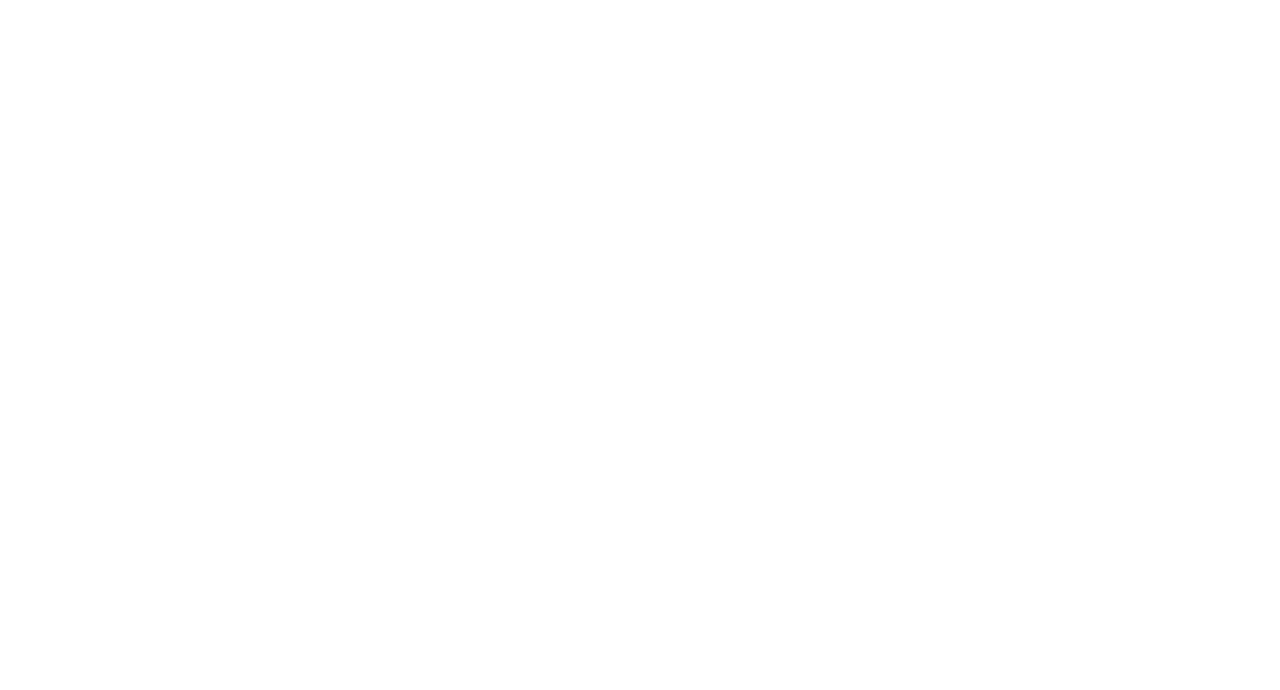
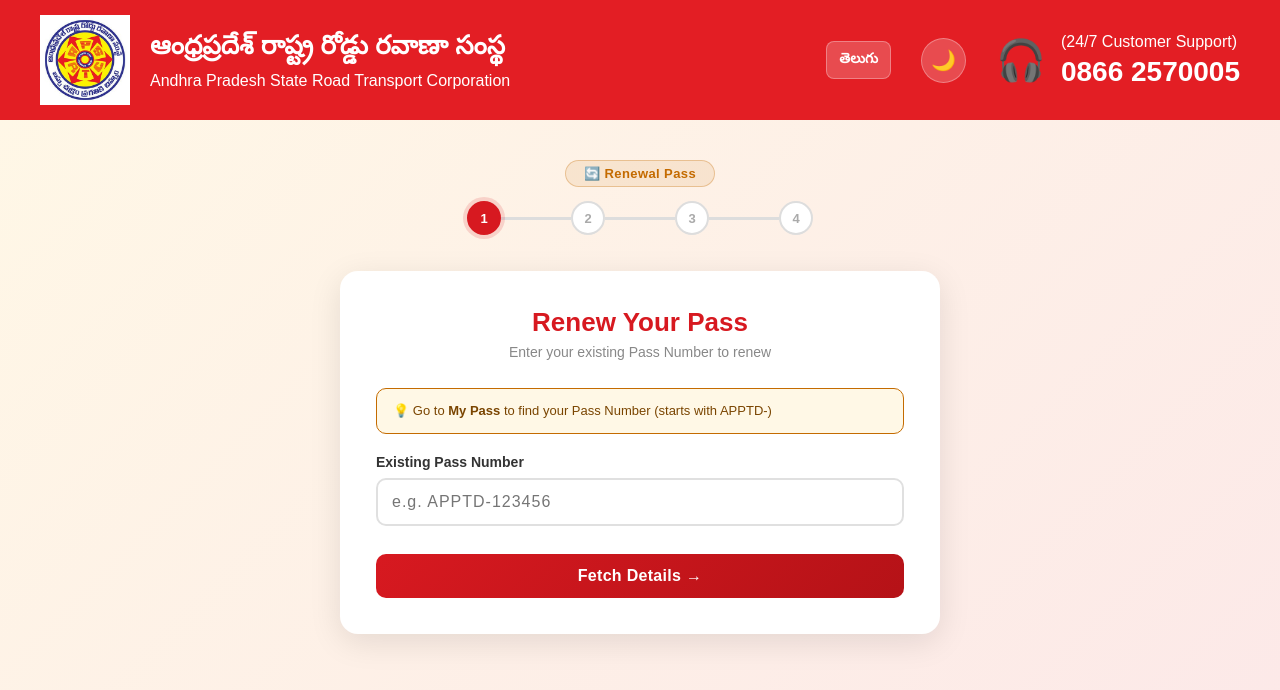
Before and after one commit to maneesha-9705/Bus-Pass-System, a React (Vite) app in the folder frontend/: page /renewal in a window 1280 px wide. Before the commit this address had no page. Shown: the top 690 px of the page. Built offline with nearby package versions, Linux system fonts and the light colour scheme.

Commit message:
add renewal

```diff
--- a/frontend/src/App.jsx
+++ b/frontend/src/App.jsx
@@ -27,7 +27,8 @@
       <Route path="/non-gov-emp-form" element={<NonGovEmpApplicationForm />} />
       <Route path="/trace-details" element={<TraceDetails />} />
       <Route path="/update-details" element={<UpdateDetails />} />
-      <Route path="/payment" element={<Payment />} />
+      <Route path="/payment" element={<Payment mode="new" />} />
+      <Route path="/renewal" element={<Payment mode="renewal" />} />
       <Route path="/my-pass" element={<MyPass />} />
     </Routes>
   );
--- a/frontend/src/components/Payment.css
+++ b/frontend/src/components/Payment.css
@@ -345,6 +345,49 @@
     animation: fadeSlide 0.5s ease;
 }
 
+/* ─── Mode Badge ─── */
+.mode-badge {
+    display: inline-block;
+    padding: 5px 18px;
+    border-radius: 20px;
+    font-size: 13px;
+    font-weight: 700;
+    letter-spacing: 0.4px;
+    margin-bottom: 4px;
+}
+
+.mode-badge.new {
+    background: rgba(215, 25, 32, 0.1);
+    color: #d71920;
+    border: 1.5px solid rgba(215, 25, 32, 0.25);
+}
+
+.mode-badge.renewal {
+    background: rgba(196, 107, 0, 0.1);
+    color: #c46b00;
+    border: 1.5px solid rgba(196, 107, 0, 0.3);
+}
+
+/* ─── Renewal Hint ─── */
+.renewal-hint {
+    background: #fff8e6;
+    border: 1.5px solid #c46b00;
+    border-radius: 10px;
+    padding: 12px 16px;
+    font-size: 13px;
+    color: #7a4500;
+    margin-bottom: 20px;
+    line-height: 1.5;
+}
+
+/* ─── Summary Note ─── */
+.summary-note {
+    font-size: 12px;
+    color: #28a745;
+    font-weight: 600;
+    margin-top: 8px;
+}
+
 @media print {
 
     .payment-btn,
--- a/frontend/src/components/Payment.jsx
+++ b/frontend/src/components/Payment.jsx
@@ -11,10 +11,10 @@
     { months: 6, label: "Months", amount: 5200, save: "Save ₹1100" },
 ];
 
-/* ── Mock DB (add a default photo placeholder) ─ */
+/* ── Mock DB for new passes ─────────────────── */
 const MOCK_DB = {
     APP123: {
-        studentName: "Maneesh Kumar",
+        studentName: "Kumar",
         schoolCollegeName: "VNR VJIET",
         from: "Kukatpally",
         to: "Bachupally",
@@ -29,7 +29,7 @@
     },
 };
 
-/* ── Step indicator ─────────────────────────── */
+/* ── Step Indicator ─────────────────────────── */
 const STEPS = ["ID", "Plan", "Pay", "Pass"];
 
 const StepIndicator = ({ current }) => (
@@ -48,38 +48,65 @@
 );
 
 /* ── Main Component ─────────────────────────── */
-const Payment = () => {
+/* mode: "new" | "renewal"                       */
+const Payment = ({ mode = "new" }) => {
     const navigate = useNavigate();
-    const [step, setStep] = useState(0);           // 0=ID, 1=Plan, 2=Pay, 3=Pass
-    const [appId, setAppId] = useState("");
+    const isRenewal = mode === "renewal";
+
+    const [step, setStep] = useState(0);
+    const [inputId, setInputId] = useState("");     // App ID or Pass No
     const [loading, setLoading] = useState(false);
     const [studentData, setStudentData] = useState(null);
     const [selectedPlan, setSelectedPlan] = useState(null);
     const [generatedPass, setGeneratedPass] = useState(null);
 
-    /* Step 0 → fetch details */
+    /* ── Step 0: Fetch Details ── */
     const handleFetch = () => {
-        if (!appId.trim()) { alert("Please enter Application ID"); return; }
+        if (!inputId.trim()) {
+            alert(`Please enter your ${isRenewal ? "Pass Number" : "Application ID"}`);
+            return;
+        }
         setLoading(true);
         setTimeout(() => {
-            const data = MOCK_DB[appId.trim().toUpperCase()];
-            if (data) {
-                setStudentData(data);
-                setStep(1);
+            let found = null;
+
+            if (isRenewal) {
+                // Look up existing passes in localStorage by pass number
+                const saved = JSON.parse(localStorage.getItem("myPasses") || "[]");
+                found = saved.find(
+                    (p) => p.passNumber?.toUpperCase() === inputId.trim().toUpperCase()
+                );
+                if (!found) {
+                    alert(
+                        "Pass number not found in My Passes!\n" +
+                        "Please check your pass number and try again."
+                    );
+                    setLoading(false);
+                    return;
+                }
             } else {
-                alert("Application ID not found!\nUse APP123 or APP456 for demo.");
+                // New pass — look up mock DB
+                found = MOCK_DB[inputId.trim().toUpperCase()];
+                if (!found) {
+                    alert("Application ID not found!\nUse APP123 or APP456 for demo.");
+                    setLoading(false);
+                    return;
+                }
             }
+
+            setStudentData(found);
+            setStep(1);
             setLoading(false);
         }, 900);
     };
 
-    /* Step 1 → plan chosen → Step 2 */
+    /* ── Step 1 → 2: Select plan ── */
     const handlePlanSelect = (plan) => {
         setSelectedPlan(plan);
         setStep(2);
     };
 
-    /* Step 2 → payment → generate pass → Step 3 */
+    /* ── Step 2 → 3: Process payment ── */
     const handlePayment = () => {
         setLoading(true);
         setTimeout(() => {
@@ -94,6 +121,7 @@
                 passNumber,
                 ticketNumber,
                 issueDate,
+                isRenewal,
             };
 
             // Persist to localStorage
@@ -106,40 +134,68 @@
         }, 1500);
     };
 
-    /* Reset */
+    /* ── Reset ── */
     const handleReset = () => {
         setStep(0);
-        setAppId("");
+        setInputId("");
         setStudentData(null);
         setSelectedPlan(null);
         setGeneratedPass(null);
     };
 
+    /* ── Titles ── */
+    const pageTitle = isRenewal ? "Renew Your Pass" : "Pass Payment";
+    const pageSubtitle = isRenewal
+        ? "Enter your existing Pass Number to renew"
+        : "Enter your Application ID to get your pass";
+    const inputLabel = isRenewal ? "Existing Pass Number" : "Application ID";
+    const inputPlaceholder = isRenewal ? "e.g. APPTD-123456" : "e.g. APP123";
+    const renewalNote = isRenewal
+        ? "Your new pass validity will start from today."
+        : null;
+
     return (
         <div className="payment-page">
             <Header />
             <div className="payment-wrapper">
+
+                {/* Mode Badge */}
+                <div style={{ textAlign: "center", marginBottom: "10px" }}>
+                    <span className={`mode-badge ${isRenewal ? "renewal" : "new"}`}>
+                        {isRenewal ? "🔄 Renewal Pass" : "🆕 New Pass"}
+                    </span>
+                </div>
+
                 <StepIndicator current={step} />
 
-                {/* ── STEP 0: Enter ID ── */}
+                {/* ── STEP 0: Enter ID / Pass Number ── */}
                 {step === 0 && (
                     <div className="payment-card">
-                        <h2 className="payment-title">Pass Payment</h2>
-                        <p className="payment-subtitle">Enter your Application ID to fetch your details</p>
+                        <h2 className="payment-title">{pageTitle}</h2>
+                        <p className="payment-subtitle">{pageSubtitle}</p>
+
+                        {isRenewal && (
+                            <div className="renewal-hint">
+                                💡 Go to <strong>My Pass</strong> to find your Pass Number (starts with APPTD-)
+                            </div>
+                        )}
 
                         <div className="payment-input-group">
-                            <label>Application ID</label>
+                            <label>{inputLabel}</label>
                             <input
                                 type="text"
-                                placeholder="e.g. APP123"
-                                value={appId}
-                                onChange={(e) => setAppId(e.target.value)}
+                                placeholder={inputPlaceholder}
+                                value={inputId}
+                                onChange={(e) => setInputId(e.target.value)}
                                 onKeyDown={(e) => e.key === "Enter" && handleFetch()}
                             />
                         </div>
+
                         {loading
                             ? <div className="loading-spinner" />
-                            : <button className="payment-btn" onClick={handleFetch}>Fetch Details →</button>
+                            : <button className="payment-btn" onClick={handleFetch}>
+                                Fetch Details →
+                            </button>
                         }
                     </div>
                 )}
@@ -148,14 +204,16 @@
                 {step === 1 && studentData && (
                     <div className="payment-card">
                         <h2 className="payment-title">Choose Your Plan</h2>
-                        <p className="payment-subtitle">Select a validity period for your bus pass</p>
+                        <p className="payment-subtitle">Select a validity period for your {isRenewal ? "renewed" : ""} bus pass</p>
 
-                        {/* Student preview */}
                         <div className="student-preview-box">
-                            <h4>Application Details</h4>
-                            <div className="info-row"><strong>Name</strong> <span>{studentData.studentName}</span></div>
-                            <div className="info-row"><strong>College</strong> <span>{studentData.schoolCollegeName}</span></div>
-                            <div className="info-row"><strong>Route</strong> <span>{studentData.from} → {studentData.to}</span></div>
+                            <h4>{isRenewal ? "Renewing Pass For" : "Application Details"}</h4>
+                            <div className="info-row"><strong>Name</strong><span>{studentData.studentName}</span></div>
+                            <div className="info-row"><strong>College</strong><span>{studentData.schoolCollegeName}</span></div>
+                            <div className="info-row"><strong>Route</strong><span>{studentData.from} → {studentData.to}</span></div>
+                            {isRenewal && studentData.passNumber && (
+                                <div className="info-row"><strong>Old Pass</strong><span>{studentData.passNumber}</span></div>
+                            )}
                         </div>
 
                         <div className="plan-cards">
@@ -190,7 +248,7 @@
                 {step === 2 && selectedPlan && (
                     <div className="payment-card">
                         <h2 className="payment-title">Complete Payment</h2>
-                        <p className="payment-subtitle">Review and confirm your payment</p>
+                        <p className="payment-subtitle">Review and confirm your {isRenewal ? "renewal " : ""}payment</p>
 
                         <div className="student-preview-box">
                             <h4>Order Summary</h4>
@@ -198,14 +256,18 @@
                             <div className="info-row"><strong>Route</strong><span>{studentData.from} → {studentData.to}</span></div>
                             <div className="info-row"><strong>College</strong><span>{studentData.schoolCollegeName}</span></div>
                             <div className="info-row"><strong>Plan</strong><span>{selectedPlan.months} Month{selectedPlan.months > 1 ? "s" : ""}</span></div>
+                            {isRenewal && (
+                                <div className="info-row"><strong>Type</strong><span style={{ color: "#c46b00", fontWeight: 700 }}>🔄 Renewal</span></div>
+                            )}
                         </div>
 
                         <div className="payment-summary">
-                            <div className="summary-label">Total Amount</div>
+                            <div className="summary-label">{isRenewal ? "Renewal Amount" : "Total Amount"}</div>
                             <div className="summary-amount">₹{selectedPlan.amount}</div>
                             <div className="summary-plan">
                                 Valid for {selectedPlan.months} month{selectedPlan.months > 1 ? "s" : ""} from today
                             </div>
+                            {renewalNote && <div className="summary-note">{renewalNote}</div>}
                         </div>
 
                         {loading
@@ -224,17 +286,28 @@
                 {step === 3 && generatedPass && (
                     <div className="pass-preview-container">
                         <div className="success-banner">
-                            <h3>🎉 Payment Successful!</h3>
-                            <p>Your bus pass has been generated and saved permanently to <strong>My Pass</strong>.</p>
+                            <h3>{isRenewal ? "🔄 Pass Renewed!" : "🎉 Payment Successful!"}</h3>
+                            <p>
+                                Your {isRenewal ? "renewed " : ""}bus pass has been generated and saved permanently to{" "}
+                                <strong>My Pass</strong>.
+                            </p>
                         </div>
 
                         <BusPassCard data={generatedPass} />
 
-                        <button className="payment-btn" style={{ marginTop: "16px" }} onClick={() => navigate("/my-pass")}>
+                        <button
+                            className="payment-btn"
+                            style={{ marginTop: "16px" }}
+                            onClick={() => navigate("/my-pass")}
+                        >
                             🎫 View My Passes
                         </button>
-                        <button className="payment-btn secondary" style={{ marginTop: "10px" }} onClick={handleReset}>
-                            Pay for Another Pass
+                        <button
+                            className="payment-btn secondary"
+                            style={{ marginTop: "10px" }}
+                            onClick={handleReset}
+                        >
+                            {isRenewal ? "Renew Another Pass" : "Pay for Another Pass"}
                         </button>
                     </div>
                 )}
--- a/frontend/src/components/home.jsx
+++ b/frontend/src/components/home.jsx
@@ -125,7 +125,7 @@
             <h3>{t('my_pass')}</h3>
             <p>{t('view_active_passes')}</p>
           </div>
-          <div className="action-card">
+          <div className="action-card" onClick={() => navigate('/renewal')}>
             <div className="icon"><img src="/renew.webp" alt="Renewal Pass" /></div>
             <h3>{t('renewal_pass')}</h3>
             <p>{t('below_ssc')} & {t('above_ssc')}</p>
```
Also changed, not shown: frontend/src/components/MyPass.css (+54 -0 lines), frontend/src/components/MyPass.jsx (+13 -4 lines).
